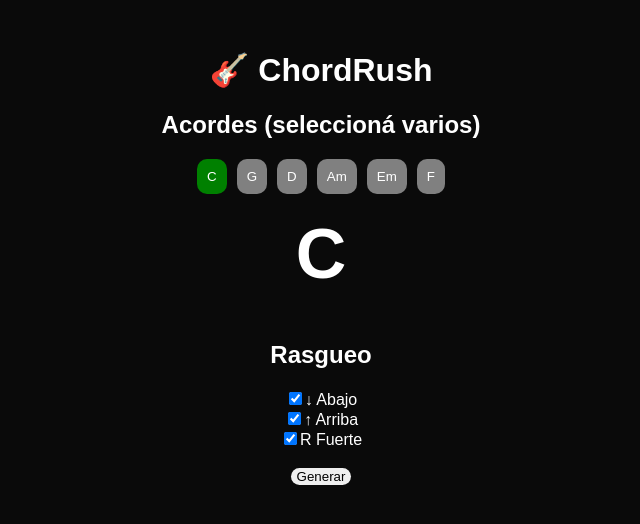
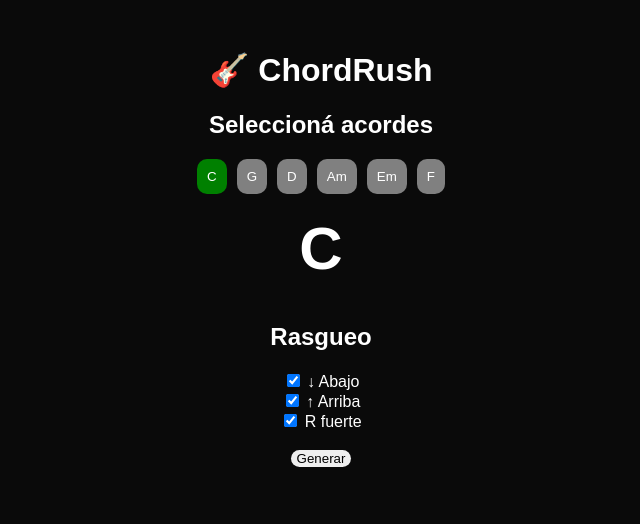
Before and after one commit to maitenasalimbenea/chordrush, a React (Vite) app: page / in a window 1280 px wide. Shown: the top 524 px of the page, without its empty margins (319-959 px from the left). Built offline with nearby package versions, Linux system fonts and the light colour scheme.

Commit message:
Update App.jsx

```diff
--- a/src/App.jsx
+++ b/src/App.jsx
@@ -1,21 +1,21 @@
 import { useState } from "react";
 
 export default function App() {
-  const chordsList = ["C", "G", "D", "Am", "Em", "F"];
+  const chords = ["C", "G", "D", "Am", "Em", "F"];
 
-  const [activeChords, setActiveChords] = useState(["C"]);
+  const [selectedChords, setSelectedChords] = useState(["C"]);
   const [currentChord, setCurrentChord] = useState("C");
 
-  const [strum, setStrum] = useState("");
-
-  const [opts, setOpts] = useState({
+  const [strumOptions, setStrumOptions] = useState({
     down: true,
     up: true,
     r: true,
   });
 
+  const [strum, setStrum] = useState("");
+
   function toggleChord(chord) {
-    setActiveChords(prev =>
+    setSelectedChords(prev =>
       prev.includes(chord)
         ? prev.filter(c => c !== chord)
         : [...prev, chord]
@@ -23,21 +23,24 @@ export default function App() {
   }
 
   function toggleStrum(key) {
-    setOpts(prev => ({ ...prev, [key]: !prev[key] }));
+    setStrumOptions(prev => ({ ...prev, [key]: !prev[key] }));
   }
 
   function generate() {
-    // elegir acorde aleatorio de los seleccionados
+    if (selectedChords.length === 0) {
+      setCurrentChord("Seleccioná acordes");
+      return;
+    }
+
     const randomChord =
-      activeChords[Math.floor(Math.random() * activeChords.length)];
+      selectedChords[Math.floor(Math.random() * selectedChords.length)];
 
     setCurrentChord(randomChord);
 
-    // rasgueo
     const pool = [];
-    if (opts.down) pool.push("↓");
-    if (opts.up) pool.push("↑");
-    if (opts.r) pool.push("R");
+    if (strumOptions.down) pool.push("↓");
+    if (strumOptions.up) pool.push("↑");
+    if (strumOptions.r) pool.push("R");
 
     if (pool.length === 0) {
       setStrum("Seleccioná rasgueo");
@@ -63,20 +66,19 @@ export default function App() {
 
       <h1>🎸 ChordRush</h1>
 
-      {/* ACORDES MULTI-SELECCIÓN */}
-      <h2>Acordes (seleccioná varios)</h2>
+      {/* ACORDES */}
+      <h2>Seleccioná acordes</h2>
 
       <div style={{ display: "flex", gap: 10, justifyContent: "center", flexWrap: "wrap" }}>
-        {chordsList.map(chord => (
+        {chords.map(chord => (
           <button
             key={chord}
             onClick={() => toggleChord(chord)}
             style={{
               padding: 10,
               borderRadius: 10,
-              background: activeChords.includes(chord) ? "green" : "gray",
-              color: "white",
-              cursor: "pointer"
+              background: selectedChords.includes(chord) ? "green" : "gray",
+              color: "white"
             }}
           >
             {chord}
@@ -84,31 +86,18 @@ export default function App() {
         ))}
       </div>
 
-      <h1 style={{ fontSize: 70, marginTop: 20 }}>
+      <h1 style={{ fontSize: 60, marginTop: 20 }}>
         {currentChord}
       </h1>
 
       {/* RASGUEO */}
       <h2>Rasgueo</h2>
 
-      <label>
-        <input type="checkbox" checked={opts.down} onChange={() => toggleStrum("down")} />
-        ↓ Abajo
-      </label>
-
+      <label><input type="checkbox" checked={strumOptions.down} onChange={() => toggleStrum("down")} /> ↓ Abajo</label>
       <br />
-
-      <label>
-        <input type="checkbox" checked={opts.up} onChange={() => toggleStrum("up")} />
-        ↑ Arriba
-      </label>
-
+      <label><input type="checkbox" checked={strumOptions.up} onChange={() => toggleStrum("up")} /> ↑ Arriba</label>
       <br />
-
-      <label>
-        <input type="checkbox" checked={opts.r} onChange={() => toggleStrum("r")} />
-        R Fuerte
-      </label>
+      <label><input type="checkbox" checked={strumOptions.r} onChange={() => toggleStrum("r")} /> R fuerte</label>
 
       <br /><br />
 
@@ -116,9 +105,7 @@ export default function App() {
         Generar
       </button>
 
-      <h2 style={{ marginTop: 20 }}>
-        {strum}
-      </h2>
+      <h2 style={{ marginTop: 20 }}>{strum}</h2>
 
     </div>
   );
```
